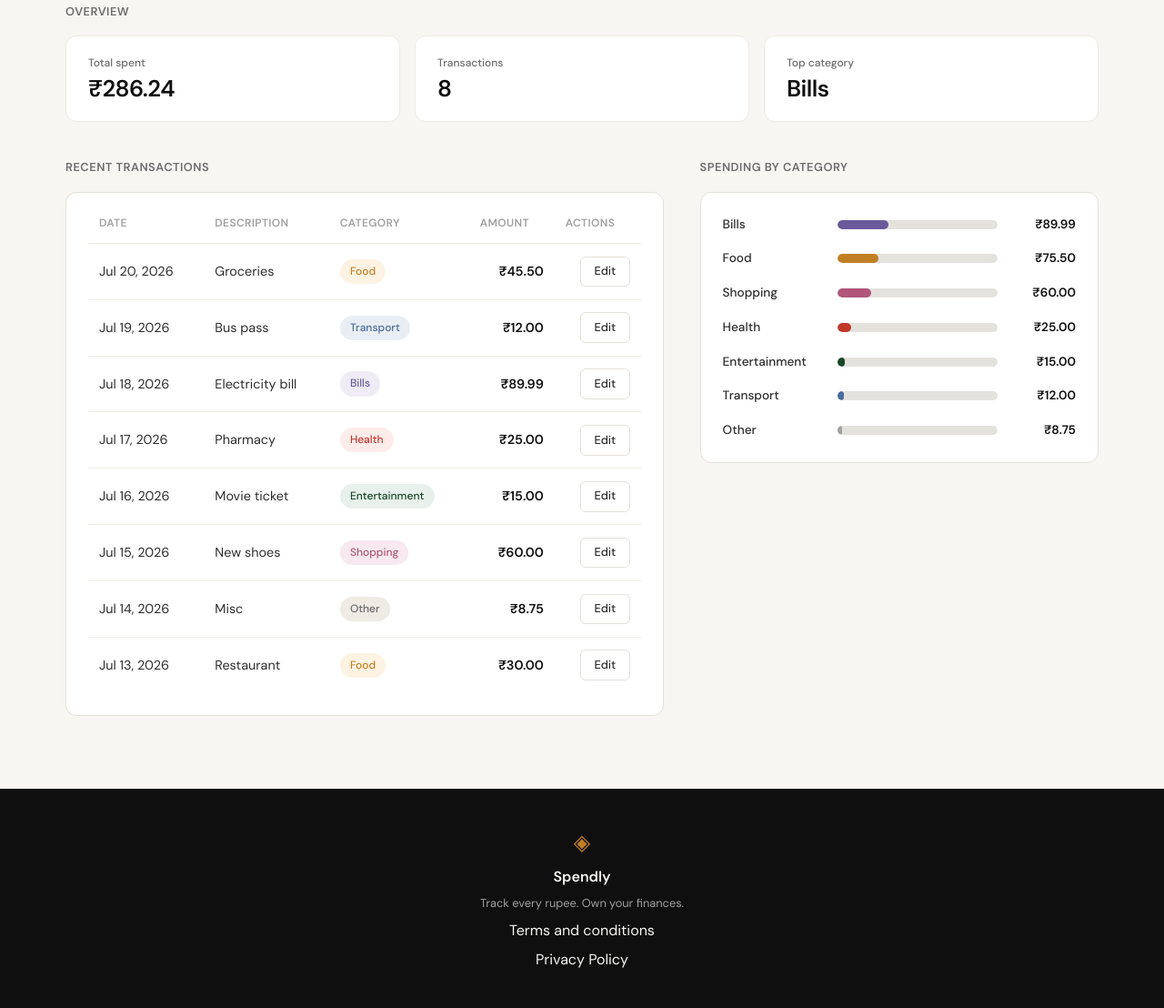
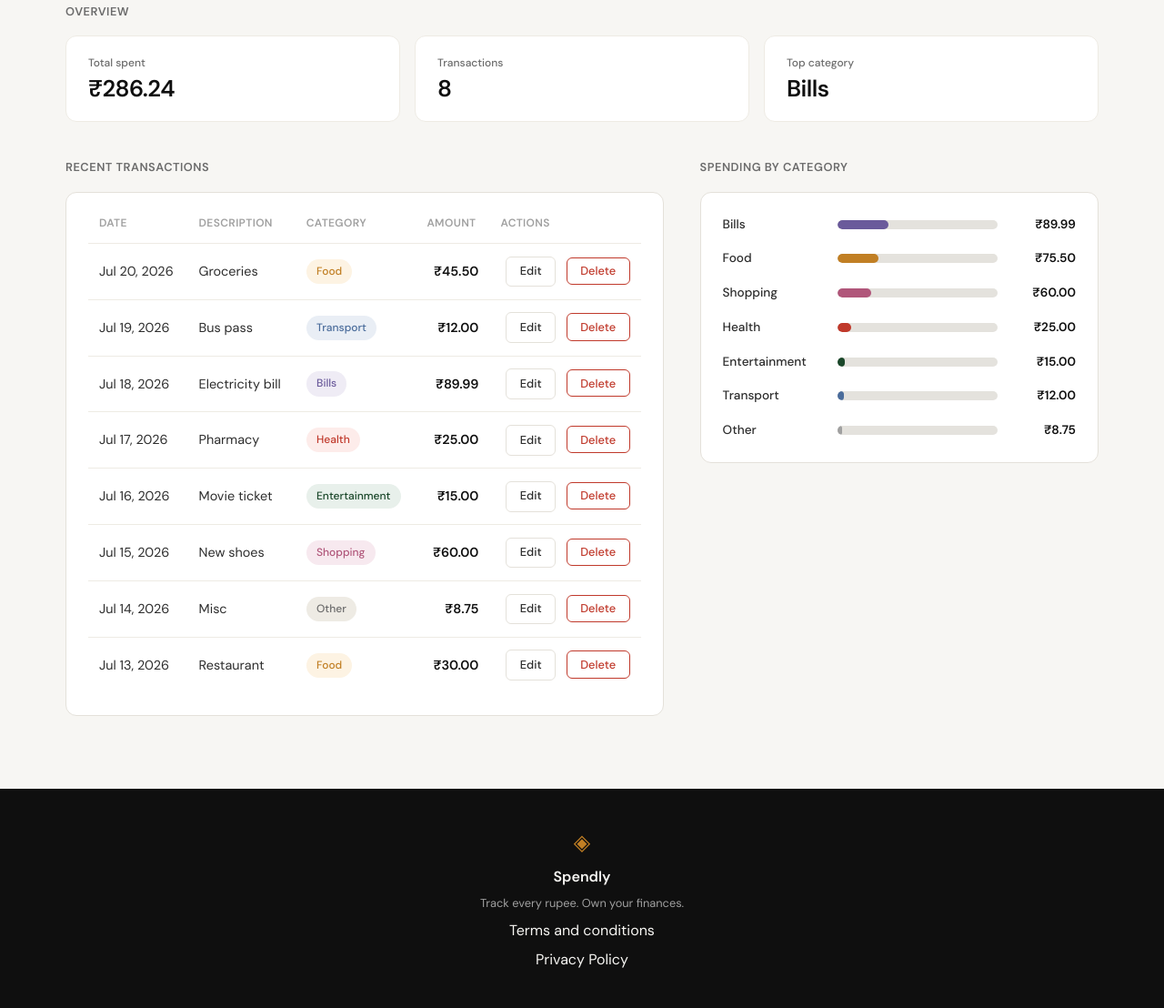
Before and after one commit to prateek-aher/spendly, a Flask app: page /profile in a window 1280 px wide. Shown: the part 467-1575 px from the top of the page at 91% size. Run offline with Flask 3, Linux system fonts and the light colour scheme; the visitor is signed in with stand-in values (Sample User, id 1); data comes from the database, SQL or seed files in the repository.

Commit message:
feat(expense): implement delete expense functionality with confirmation
Co-Authored-By: Claude Sonnet 5 <noreply@anthropic.com>

```diff
--- a/app.py
+++ b/app.py
@@ -9,6 +9,7 @@ from werkzeug.security import check_password_hash, generate_password_hash
 from database.db import CATEGORIES, get_db, init_db, seed_db
 from database.queries import (
     FILTER_PRESETS,
+    delete_expense_by_id,
     get_category_breakdown,
     get_expense_by_id,
     get_recent_transactions,
@@ -475,9 +476,29 @@ def edit_expense(id):
     )
 
 
-@app.route("/expenses/<int:id>/delete")
+@app.route("/expenses/<int:id>/delete", methods=["POST"])
 def delete_expense(id):
-    return "Delete expense — coming in Step 9"
+    user_record = require_active_user()
+    if user_record is None:
+        return redirect(url_for("login"))
+    user_id = user_record["id"]
+
+    expense = get_expense_by_id(id, user_id)
+    if expense is None:
+        flash("Expense not found.", "error")
+        return redirect(url_for("profile"))
+
+    try:
+        delete_expense_by_id(id, user_id)
+    except sqlite3.Error:
+        app.logger.exception(
+            "Failed to delete expense id=%s for user_id=%s", id, user_id
+        )
+        flash("Something went wrong deleting your expense. Please try again.", "error")
+        return redirect(url_for("profile"))
+
+    flash(f"Deleted ₹{expense['amount']:.2f} from {expense['category']}.", "success")
+    return redirect(url_for("profile"))
 
 
 if __name__ == "__main__":
--- a/database/queries.py
+++ b/database/queries.py
@@ -219,6 +219,19 @@ def update_expense(expense_id, user_id, amount, category, expense_date, descript
         conn.close()
 
 
+def delete_expense_by_id(expense_id, user_id):
+    """Delete expense_id if it's owned by user_id; no-op otherwise."""
+    conn = get_db()
+    try:
+        conn.execute(
+            "DELETE FROM expenses WHERE id = ? AND user_id = ?",
+            (expense_id, user_id),
+        )
+        conn.commit()
+    finally:
+        conn.close()
+
+
 def get_category_breakdown(user_id, start_date=None, end_date=None):
     conn = get_db()
     where_clause, params = _user_date_filter(user_id, start_date, end_date)
--- a/static/css/style.css
+++ b/static/css/style.css
@@ -387,6 +387,19 @@ a { color: inherit; text-decoration: none; }
 .btn-ghost:hover {
     border-color: var(--ink);
     color: var(--ink);
+}
+
+.btn-ghost.btn-danger {
+    color: var(--danger);
+    border-color: var(--danger);
+    font-family: var(--font-body);
+    cursor: pointer;
+}
+
+.btn-ghost.btn-danger:hover {
+    background: var(--danger-light);
+    border-color: var(--danger);
+    color: var(--danger);
 }
 
 /* ------------------------------------------------------------------ */
@@ -1011,6 +1024,11 @@ a { color: inherit; text-decoration: none; }
     font-size: 0.8rem;
 }
 
+.profile-table td.actions-cell form {
+    display: inline-block;
+    margin-left: 0.5rem;
+}
+
 .profile-table-wrap { overflow-x: auto; }
 
 #recent-transactions { scroll-margin-top: 80px; }
--- a/static/js/main.js
+++ b/static/js/main.js
@@ -27,6 +27,14 @@ function toLocalIsoDate(d) {
 document.addEventListener("DOMContentLoaded", () => {
     document.querySelectorAll(".flash").forEach(scheduleFlashRemoval);
 
+    document.querySelectorAll("form[data-confirm]").forEach((form) => {
+        form.addEventListener("submit", (event) => {
+            if (!window.confirm(form.dataset.confirm)) {
+                event.preventDefault();
+            }
+        });
+    });
+
     const expenseForm = document.getElementById("expense-form");
     if (!expenseForm) return;
 
--- a/templates/profile.html
+++ b/templates/profile.html
@@ -104,6 +104,13 @@
                             <td class="amount-cell">₹{{ "%.2f"|format(tx.amount) }}</td>
                             <td class="actions-cell">
                                 <a href="{{ url_for('edit_expense', id=tx.id) }}" class="btn-ghost">Edit</a>
+                                <form
+                                    method="POST"
+                                    action="{{ url_for('delete_expense', id=tx.id) }}"
+                                    data-confirm="Delete this ₹{{ '%.2f'|format(tx.amount) }} {{ tx.category }} expense?"
+                                >
+                                    <button type="submit" class="btn-ghost btn-danger">Delete</button>
+                                </form>
                             </td>
                         </tr>
                         {% endfor %}
```
Also changed, not shown: .claude/specs/09-delete-expense.md (added).
